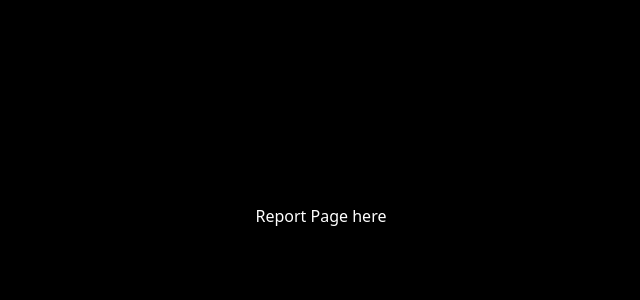
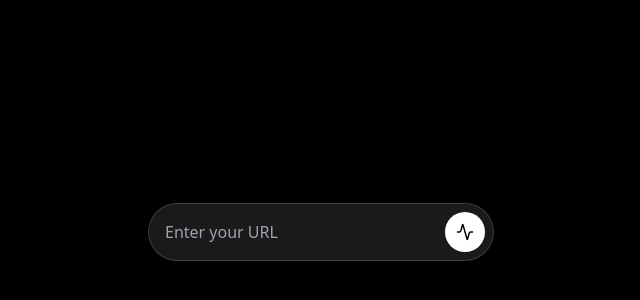
Before and after one commit to TugdualDek/projet-secu-logicielle, a Next.js app in the folder frontend/: page /report in a window 1280 px wide. Shown: the part 184-484 px from the top of the page, without its empty margins (319-959 px from the left). Built offline with nearby package versions, Linux system fonts and the light colour scheme.

Commit message:
Extracting search input in a new component and importing in report page

```diff
--- a/frontend/src/app/page.js
+++ b/frontend/src/app/page.js
@@ -2,9 +2,11 @@
 
 import { useState } from 'react';
 import { useRouter } from 'next/navigation';
-import { Activity, Shield } from 'lucide-react';
+import { Shield } from 'lucide-react';
 
 import GradientBackground from '@/components/gradient-background';
+import SearchInput from '@/components/search-input';
+
 
 export default function Home() {
 	const [scrolling, setScrolling] = useState(false);
@@ -63,19 +65,7 @@ export default function Home() {
 						avoid potential risks threats on your company.
 					</p>
 
-					<div className="flex flex-row items-center bg-white/10 p-2 rounded-full border border-white/15 mt-8">
-						<input
-							type="text"
-							placeholder="Enter your URL"
-							className="w-64 bg-transparent outline-none px-2"
-						/>
-						<button
-							onClick={handleClick}
-							className="h-10 w-10 flex items-center justify-center rounded-full text-black bg-white"
-						>
-							<Activity size={18} />
-						</button>
-					</div>
+					<SearchInput onClick={handleClick} />
 				</div>
 
 				<div className='pb-12'>Made with ❤️ by</div>
--- a/frontend/src/app/report/page.jsx
+++ b/frontend/src/app/report/page.jsx
@@ -1,7 +1,10 @@
+import SearchInput from '@/components/search-input';
+
 const Report = () => {
+
 	return (
 		<div className="w-full h-auto flex items-center justify-center">
-			Report Page here
+			<SearchInput />
 		</div>
 	);
 }
--- /dev/null
+++ b/frontend/src/components/search-input.jsx
@@ -0,0 +1,21 @@
+import { Activity } from 'lucide-react';
+
+const SearchInput = ({ onClick }) => {
+    return (
+        <div className="flex flex-row items-center bg-white/10 p-2 rounded-full border border-white/15 mt-8">
+            <input
+                type="text"
+                placeholder="Enter your URL"
+                className="w-72 bg-transparent outline-none px-2"
+            />
+            <button
+                onClick={onClick}
+                className="h-10 w-10 flex items-center justify-center rounded-full text-black bg-white"
+            >
+                <Activity size={18} />
+            </button>
+        </div>
+    );
+};
+
+export default SearchInput;
```
